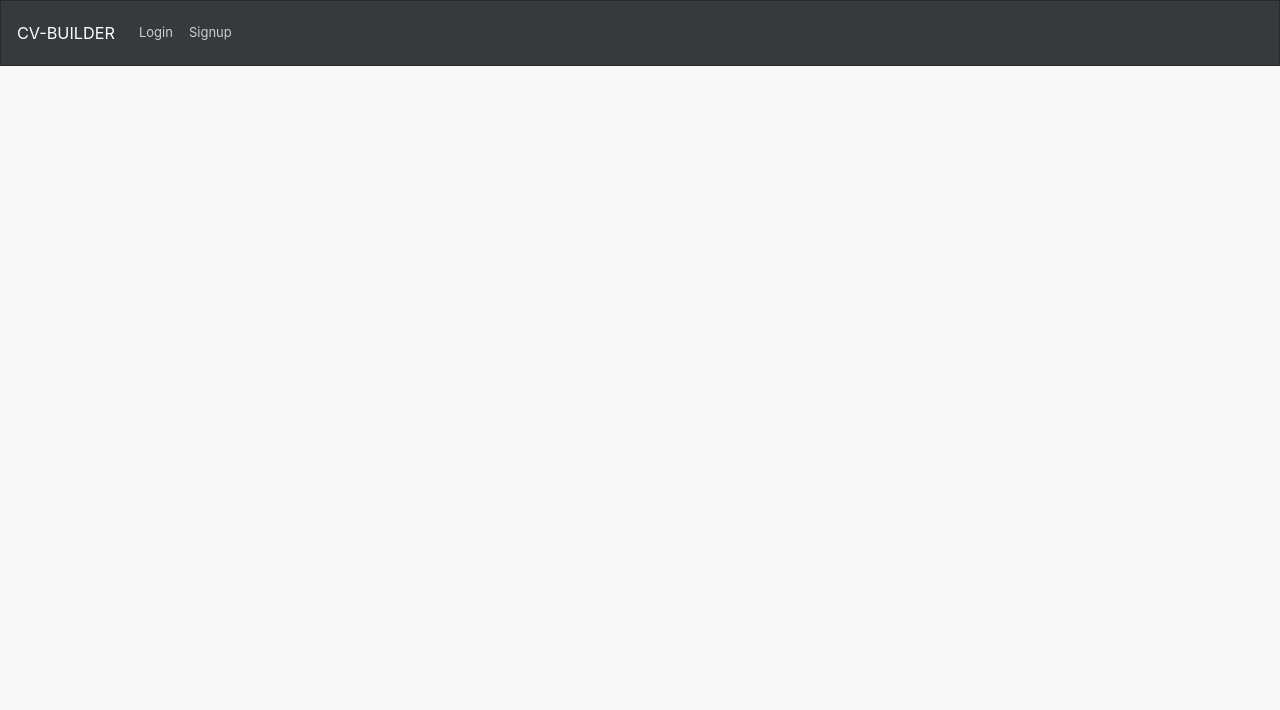
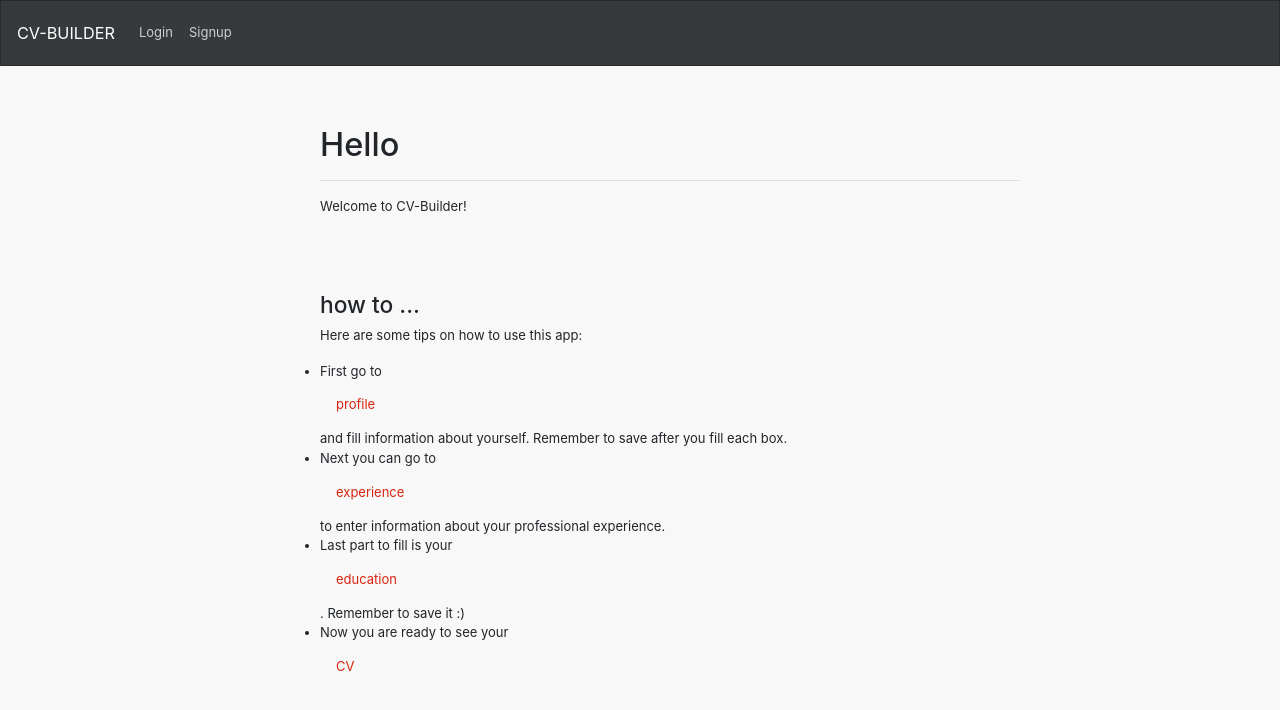
Before and after one commit to ChristopherZinger/CV-Builder-Frontend, a React (Create React App) app: page / in a window 1280 px wide. Shown: the top 710 px of the page. Built offline with nearby package versions, Linux system fonts and the light colour scheme; no server answers.

Commit message:
controll access to the routes and home view + 404 view

```diff
--- a/src/App.js
+++ b/src/App.js
@@ -2,11 +2,12 @@ import React from 'react';
 import {
   BrowserRouter as Router,
   Switch,
-  Route
+  Route,
+  Link,
+  Redirect
 } from 'react-router-dom';
 import { connect } from 'react-redux';
 import * as actions from './store/actions/index';
-
 
 import styles from './App.module.css';
 
@@ -18,23 +19,85 @@ import ProfileLayout from './components/Profile/ProfileLayout/ProfileLayout';
 import ExperienceLayout from './components/Experience/ExperienceLayout/ExperienceLayout';
 import EducationLayout from './components/Education/EducationLayout/EducationLayout';
 import CVLayout from './components/CV/CVLayout/CVLayout';
+import * as gs from './components/_globalStyles/globalStyles.module.css';
 
-const Layout = () => {
+const Layout = props => {
+  let redirect;
+  if (props.isAuth) {
+    redirect = "/";
+  } else {
+    redirect = "/login";
+  }
+
   return (
     <Router >
       <Navbar />
       <div className={styles.contentContainer}>
         <Switch >
+          <Route path="/" exact component={Home} />
           <Route path="/signup" component={SignupForm} />
           <Route path="/login" component={LoginForm} />
+
           <Route path="/logout" component={Logout} />
           <Route path="/profile" component={ProfileLayout} />
           <Route path="/experience" component={ExperienceLayout} />
           <Route path="/education" component={EducationLayout} />
           <Route path="/cv-list" component={CVLayout} />
+
+          <Route path="/missing" component={_404} />
+
+          <Redirect to={redirect} />
         </Switch>
       </div>
     </Router>
+  )
+}
+
+const Home = () => {
+  return (
+    <div className={gs.defaultContainer}>
+      <br /> <br /> <br />
+      <h1>Hello</h1>
+      <hr />
+      <p>Welcome to CV-Builder!</p>
+
+      <br /><br /><br />
+      <h3>how to ...</h3>
+      <p>Here are some tips on how to use this app:</p>
+
+      <ul className={styles.list}>
+        <li>
+          First go to
+          <Link to='/profile' className="nav-link" >profile</Link>
+          and fill information about yourself. Remember to save after you fill each box.
+          </li>
+        <li>
+          Next you can go to
+          <Link to='/experience' className="nav-link" >experience</Link>
+          to enter information about your professional experience.
+          </li>
+        <li>
+          Last part to fill is your
+          <Link to='/education' className="nav-link" >education</Link>.
+          Remember to save it :)
+          </li>
+        <li>
+          Now you are ready to see your
+          <Link to='/cv-list' className="nav-link" >CV</Link>
+        </li>
+      </ul>
+    </div>
+  )
+}
+
+const _404 = () => {
+  return (
+    <div className={gs.defaultContainer}>
+      <br /> <br /> <br />
+      <h1>404</h1>
+      <hr />
+      <p>Sorry. This page is missing.</p>
+    </div>
   )
 }
 
@@ -48,7 +111,7 @@ class App extends React.Component {
   render() {
     return (
       <div className="App">
-        <Layout />
+        <Layout isAuth={this.props.isAuth} />
       </div>
     );
   }
@@ -61,6 +124,13 @@ const mapDispatchToProps = dispatch => {
   }
 }
 
+const mapStateToProps = state => {
+  return {
+    isAuth: state.authReducer.isAuthenticated,
+  }
+}
 
 
-export default connect(null, mapDispatchToProps)(App);
+
+
+export default connect(mapStateToProps, mapDispatchToProps)(App);
```
